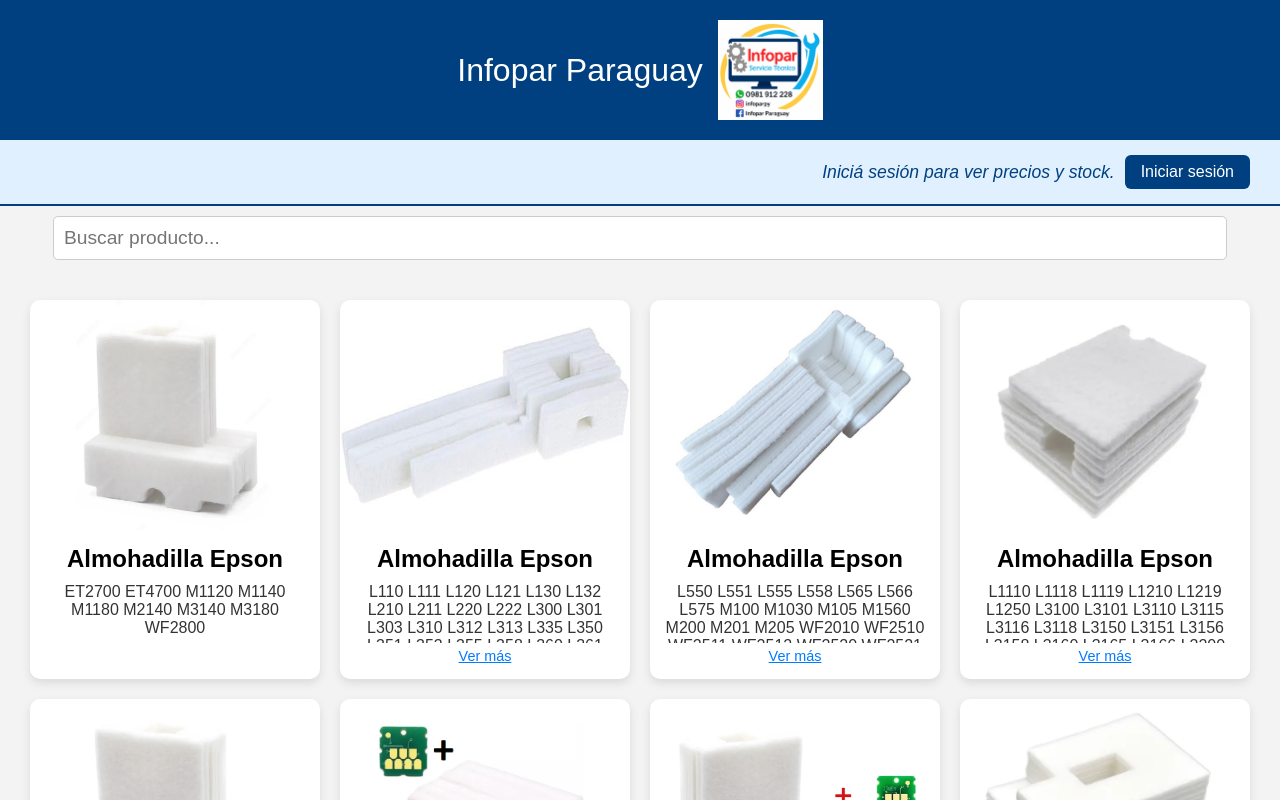
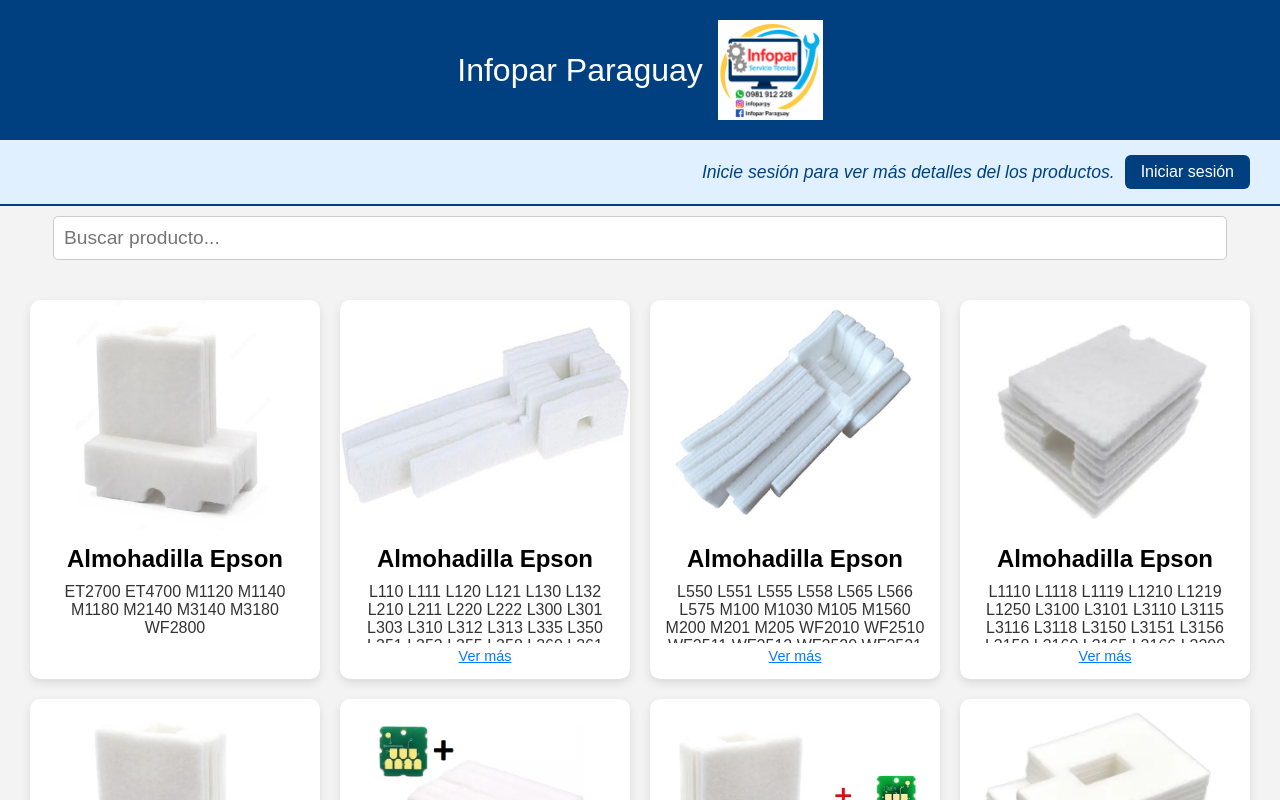
Before and after one commit to chantalquintana/imagenes-inventario, a plain HTML site: page index.html in a window 1280 px wide. Shown: the top 800 px of the page. Drawn offline with nearby package versions, Linux system fonts and the light colour scheme.

Commit message:
Actualización automática del inventario, Google Sheets y productos.json

```diff
--- a/index.html
+++ b/index.html
@@ -220,7 +220,7 @@
   <img src="logo_infopar.png" alt="Infopar Paraguay" style="height: 100px; object-fit: contain;" />
 </header>
 <div id="barra-login">
-  <span id="mensaje-login">Iniciá sesión para ver precios y stock.</span>
+  <span id="mensaje-login">Inicie sesión para ver más detalles del los productos.</span>
   <button id="btn-iniciar-sesion">Iniciar sesión</button>
 </div>
 <input type="text" id="buscar" placeholder="Buscar producto..." oninput="filtrarProductos()" aria-label="Buscar producto" />
```
Also changed, not shown: 1 other file.
